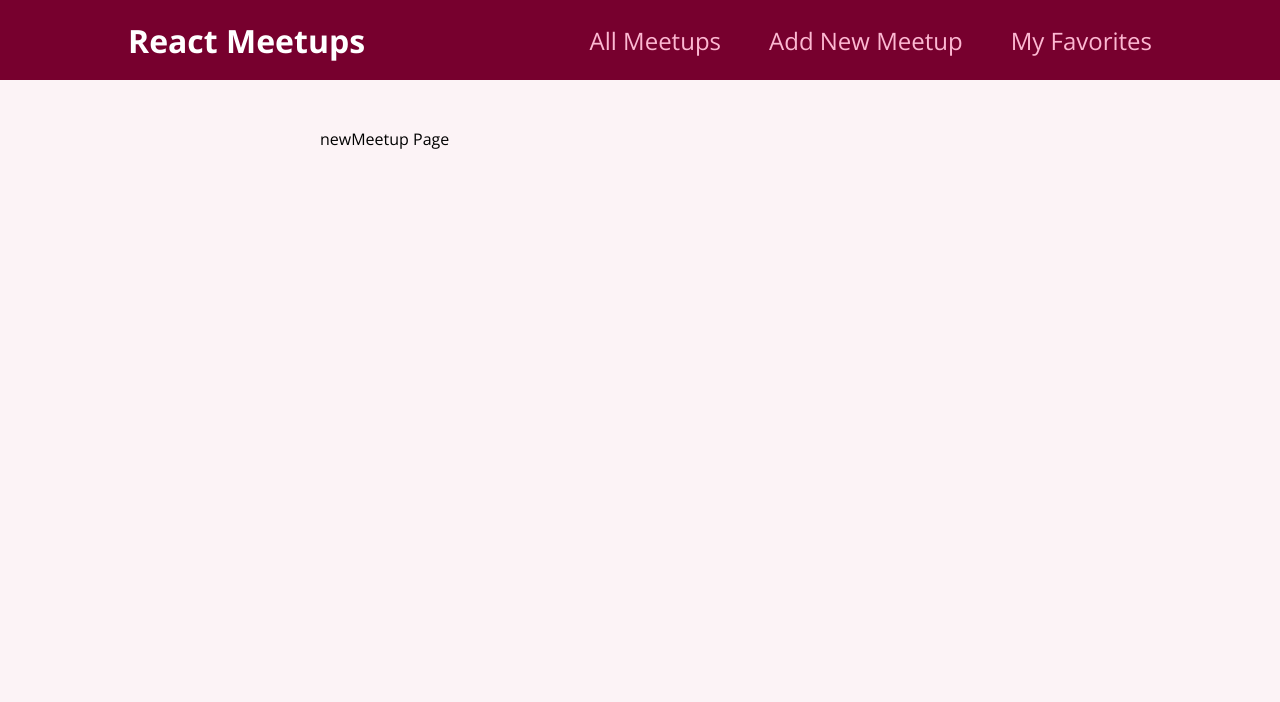
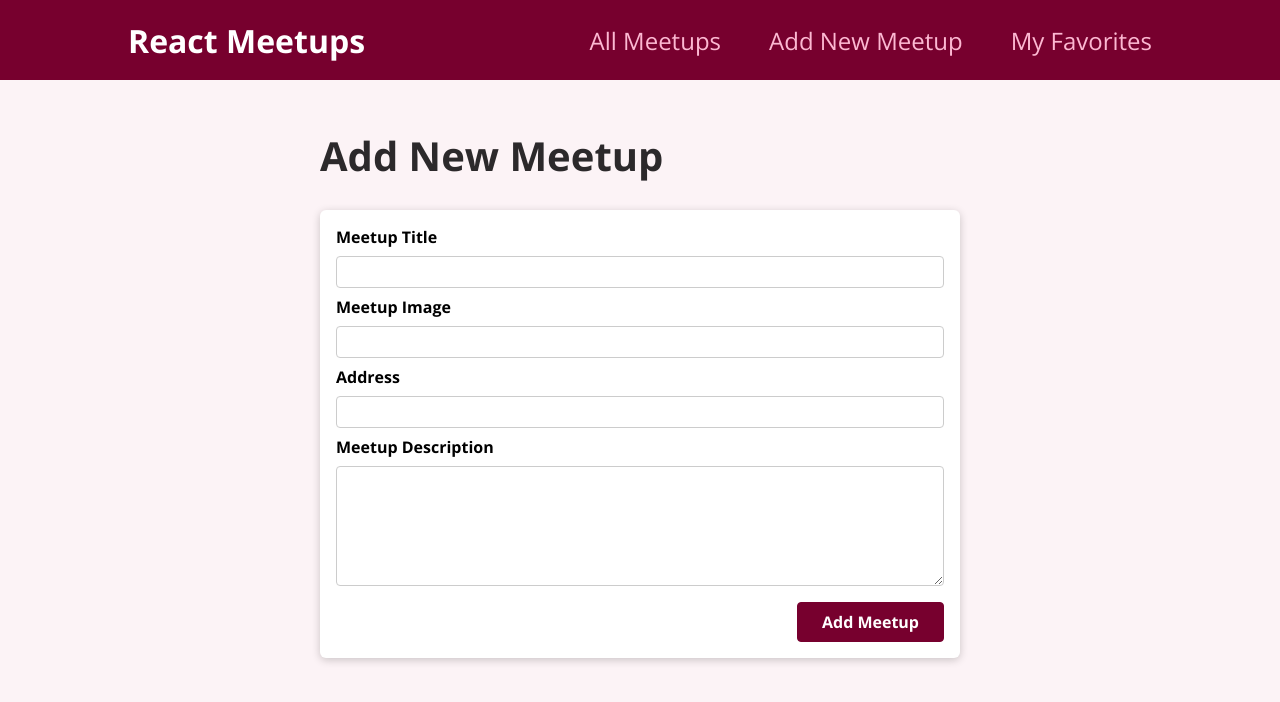
Before and after one commit to ritajeong/react-course, a JavaScript app: page /new-meetup in a window 1280 px wide. Shown: the top 702 px of the page. Built offline with nearby package versions, Linux system fonts and the light colour scheme; the HTML template or start-up script is replaced by a standard one.

Commit message:
양식 추가하기(form)

```diff
--- /dev/null
+++ b/src/components/meetups/NewMeetupForm.js
@@ -0,0 +1,30 @@
+import Card from '../ui/Card'
+import classes from './NewMeetupForm.module.css'
+
+function NewMeetupForm() {
+  return <Card>
+    <form className={classes.form}>
+      <div className={classes.control}>
+        <label htmlFor='title'>Meetup Title</label>
+        <input type='text' required id='title' />
+      </div>
+      <div className={classes.control}>
+        <label htmlFor='image'>Meetup Image</label>
+        <input type='url' required id='image' />
+      </div>
+      <div className={classes.control}>
+        <label htmlFor='address'>Address</label>
+        <input type='text' required id='address' />
+      </div>
+      <div className={classes.control}>
+        <label htmlFor='description'>Meetup Description</label>
+        <textarea type='descriprion' required id='description' rows='5' />
+      </div>
+      <div className={classes.actions}>
+        <button>Add Meetup</button>
+      </div>
+    </form>
+  </Card>
+}
+
+export default NewMeetupForm;
--- /dev/null
+++ b/src/components/meetups/NewMeetupForm.module.css
@@ -0,0 +1,45 @@
+.form {
+  padding: 1rem;
+}
+
+.control {
+  margin-bottom: 0.5rem;
+}
+
+.control label {
+  display: block;
+  font-weight: bold;
+  margin-bottom: 0.5rem;
+}
+
+.control input,
+.control textarea {
+  display: block;
+  font: inherit;
+  border-radius: 4px;
+  border: 1px solid #ccc;
+  padding: 0.25rem;
+  width: 100%;
+}
+
+.actions {
+  margin-top: 1rem;
+  text-align: right;
+}
+
+.actions button {
+  font: inherit;
+  cursor: pointer;
+  background-color: #77002e;
+  color: white;
+  padding: 0.5rem 1.5rem;
+  border: 1px solid #77002e;
+  border-radius: 4px;
+  font-weight: bold;
+}
+
+.actions button:hover,
+.actions button:active {
+  background-color: #a50e48;
+  border-color: #a50e48;
+}
--- a/src/pages/NewMeetup.js
+++ b/src/pages/NewMeetup.js
@@ -1,5 +1,10 @@
+import NewMeetupForm from '../components/meetups/NewMeetupForm';
+
 function NewMeetupPage() {
-  return <div>newMeetup Page</div>;
+  return <div>
+    <h1>Add New Meetup</h1>
+    <NewMeetupForm />
+  </div>;
 }
 
 export default NewMeetupPage;
```
